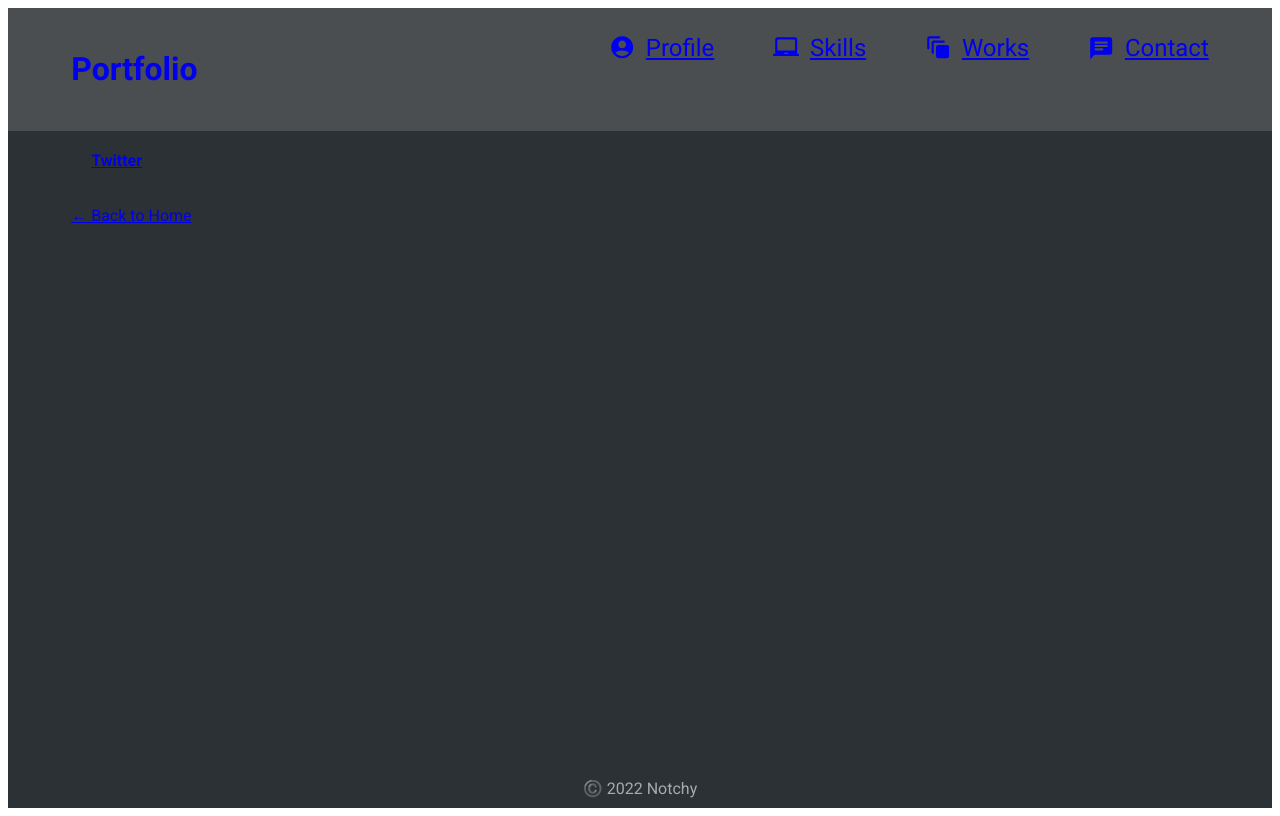
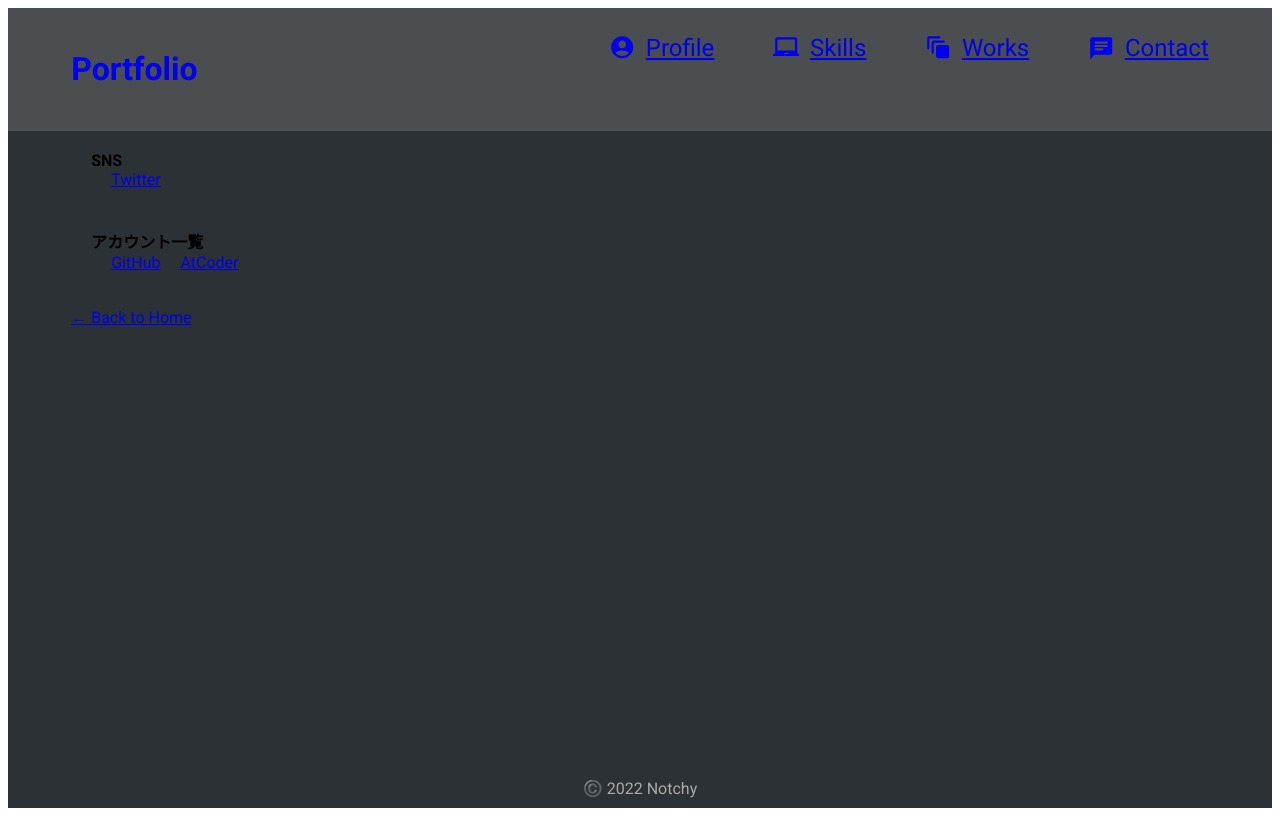
Before and after one commit to chnotchy/portfolio, a Next.js app: page /contact in a window 1280 px wide. Built offline with nearby package versions, Linux system fonts and the light colour scheme.

Commit message:
add: アカウントのリンクを追加

```diff
--- a/pages/contact.js
+++ b/pages/contact.js
@@ -4,7 +4,14 @@ export default function Contact() {
   return (
     <Layout>
       <div className="container">
-        <a className="title" href="http://twitter.com/chnotchy" target="_blank">Twitter</a>
+        <div className="title">SNS</div>
+        <a className="txt" href="http://twitter.com/chnotchy" target="_blank">Twitter</a>
+      </div>
+      <div className="container">
+        <div className="title">アカウント一覧</div>
+        <a className="txt line" href="https://github.com/notchcoder" target="_blank">GitHub</a>
+        <a className="txt line" href="https://atcoder.jp/users/notchy" target="_blank">AtCoder</a>
+        {/* <a className="txt line" href="#" target="_blank">Hoge</a> */}
       </div>
       <style jsx>{`
         .title {
@@ -16,6 +23,9 @@ export default function Contact() {
         .txt {
           margin-left: 20px;
         }
+        .line {
+          display: inline-block;
+        }
       `}</style>
     </Layout>
   )
```
